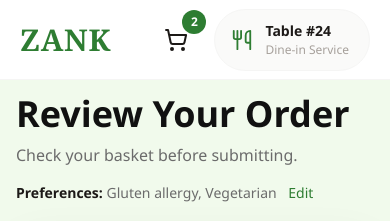
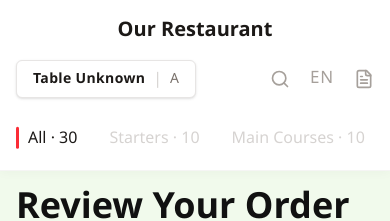
Before and after one commit to NangShuShanNa/https-github.com-nangshushanna-zanz-restaurant-chatbot, a Vue app: page /customer/cart in a window 390 px wide. Shown: the top 221 px of the page. Built offline with nearby package versions, Linux system fonts and the light colour scheme; no server answers.

Commit message:
implement mobile customer ordering views and session composables

```diff
--- a/src/components/TopBarCustomer.vue
+++ b/src/components/TopBarCustomer.vue
@@ -1,118 +1,283 @@
 <script setup>
-import { ref, onMounted, computed } from "vue";
-import { Globe2, ShoppingCart, Utensils } from "@lucide/vue";
-import AppLogo from "./AppLogo.vue";
+import { ref, computed, onMounted, watch, nextTick } from "vue";
+import { useRoute, useRouter } from "vue-router";
+import { supabase } from "../supabaseClient";
+// 💡 เพิ่มไอคอน X สำหรับปุ่มเคลียร์คำค้นหา
+import { Search, List, Bell, FileText, X } from "@lucide/vue";
 import { useAppState } from "../services/appState";
 
-defineProps({
-  cartCount: {
-    type: Number,
-    default: 0,
-  },
+const { state } = useAppState();
+const route = useRoute();
+const router = useRouter();
+
+const categoryContainer = ref(null);
+const restaurantName = ref(
+  route.query.restaurantName || state.restaurantName || "Loading...",
+);
+const tableNumber = computed(
+  () =>
+    route.query.tableId ||
+    state.tableNumber ||
+    localStorage.getItem("zank-table-number") ||
+    "Unknown",
+);
+const zone = ref("A");
+
+// --- 🌟 ระบบค้นหา (Search) 🌟 ---
+const isSearchOpen = ref(false);
+const searchInputRef = ref(null);
+
+if (state.searchQuery === undefined) {
+  state.searchQuery = "";
+}
+
+const toggleSearch = async () => {
+  isSearchOpen.value = !isSearchOpen.value;
+  if (isSearchOpen.value) {
+    await nextTick();
+    searchInputRef.value?.focus();
+  } else {
+    state.searchQuery = "";
+  }
+};
+// ---------------------------------
+
+// 💡 ตัวแปรควบคุมจุดสีแดง (เช็คว่ามีออเดอร์ที่ค้างอยู่หรือไม่)
+const hasActiveOrder = ref(false);
+
+onMounted(async () => {
+  state.language = "en"; // ตั้งค่าเริ่มต้นภาษา
+  state.selectedCategory = "All";
+
+  const restaurantId = route.query.restaurantId;
+  const tableId = route.query.tableId || state.tableNumber;
+
+  // 1. ตรวจสอบชื่อร้าน
+  if (restaurantId) {
+    try {
+      const { data, error } = await supabase
+        .from("profiles")
+        .select("restaurant_name")
+        .eq("restaurant_id", restaurantId)
+        .limit(1)
+        .maybeSingle();
+
+      if (error) throw error;
+
+      if (data && data.restaurant_name) {
+        restaurantName.value = data.restaurant_name;
+        state.restaurantName = data.restaurant_name;
+      } else {
+        restaurantName.value = "Our Restaurant";
+      }
+    } catch (error) {
+      console.error("Error fetching restaurant name:", error.message);
+      restaurantName.value = "Our Restaurant";
+    }
+  } else {
+    restaurantName.value = "Our Restaurant";
+  }
+
+  // 2. 💡 ตรวจสอบว่ามีออเดอร์ที่ค้างอยู่บนโต๊ะนี้ไหม เพื่อโชว์จุดสีแดง
+  if (tableId && tableId !== "Unknown") {
+    const { data: activeOrder } = await supabase
+      .from("orders")
+      .select("id")
+      .eq("table_number", tableId)
+      .in("status", ["pending", "cooking", "served"]) // หากมีสถานะเหล่านี้ ถือว่ายังมีออเดอร์ค้างอยู่
+      .limit(1)
+      .maybeSingle();
+
+    if (activeOrder) {
+      hasActiveOrder.value = true;
+    }
+  }
 });
 
-const searchQuery = defineModel({ type: String, default: "" });
+watch(
+  () => state.selectedCategory,
+  async (newCategory) => {
+    await nextTick();
+    if (categoryContainer.value) {
+      const activeBtn = categoryContainer.value.querySelector(
+        `[data-category="${newCategory}"]`,
+      );
+      if (activeBtn) {
+        activeBtn.scrollIntoView({
+          behavior: "smooth",
+          block: "nearest",
+          inline: "center",
+        });
+      }
+    }
+  },
+);
 
-const { state, toggleLanguage: baseToggleLanguage } = useAppState();
+const handleToggleLang = () => {
+  state.language = state.language === "en" ? "th" : "en";
+};
 
-const tableNumber = ref("24");
+const selectCategory = (categoryName) => {
+  state.selectedCategory = categoryName;
+};
 
-function handleToggleLanguage() {
-  baseToggleLanguage();
-  localStorage.setItem("zank-language", state.language);
-}
+const categoriesWithCount = computed(() => {
+  const items = state.menuItems || [];
+  const counts = items.reduce((acc, item) => {
+    const cat = item.category || "Other";
+    acc[cat] = (acc[cat] || 0) + 1;
+    return acc;
+  }, {});
 
-const tableLabel = computed(() => {
-  return state.language === "en"
-    ? `Table #${tableNumber.value}`
-    : `โต๊ะ #${tableNumber.value}`;
+  const result = Object.keys(counts).map((key) => ({
+    name: key,
+    count: counts[key],
+  }));
+
+  result.unshift({ name: "All", count: items.length });
+  return result;
 });
 
-async function fetchTableData() {
-  try {
-    const savedLanguage = localStorage.getItem("zank-language");
-    if (savedLanguage && state.language !== savedLanguage) {
-      state.language = savedLanguage;
-    }
+// 💡 แก้ไขฟังก์ชัน goToStatus เพื่อป้องกัน Error และไม่ให้มี Alert แจ้งเตือน
+const goToStatus = async () => {
+  const tableId = route.query.tableId;
 
-    tableNumber.value = "24";
-    localStorage.setItem("zank-table-number", "24");
+  // หากไม่มีโต๊ะ ให้หยุดทำงานไปเลยโดยไม่แจ้งเตือน
+  if (!tableId) return;
 
-  } catch (error) {
-    console.error("Error syncing table data:", error);
-  }
-}
+  // ค้นหาออเดอร์ล่าสุดของโต๊ะ
+  const { data, error } = await supabase
+    .from("orders")
+    .select("id")
+    .eq("table_number", tableId)
+    .order("created_at", { ascending: false })
+    .limit(1)
+    .maybeSingle();
 
-onMounted(() => {
-  fetchTableData();
-});
+  // หากเกิด error หรือไม่มี data (ไม่มีออเดอร์) ให้หยุดทำงานไปเลย
+  if (error || !data) return;
+
+  // ถ้ามีออเดอร์ ถึงจะทำการเปลี่ยนหน้าไป
+  router.push(`/customer/order-status/mobile/${tableId}`);
+};
 </script>
 
 <template>
   <header
-    class="sticky top-0 z-20 flex h-20 items-center justify-between border-b border-stone-100 bg-white/95 px-5 backdrop-blur"
+    class="sticky top-0 z-20 bg-white border-b border-stone-100 px-4 pt-4 pb-3 shadow-[0_2px_10px_rgba(0,0,0,0.03)]"
   >
-    <div class="flex items-center gap-4">
-      <AppLogo to="/customer/menu" />
+    <h1 class="text-center text-xl font-extrabold text-stone-900 mb-4">
+      {{ restaurantName }}
+    </h1>
+
+    <div class="flex items-center justify-between mb-4">
+      <div
+        class="flex items-center border border-stone-200 rounded-md px-4 py-1.5 bg-white shadow-sm"
+      >
+        <span class="text-stone-900 font-bold text-sm tracking-wide">
+          Table {{ tableNumber }}
+        </span>
+        <span class="mx-2 text-stone-300">|</span>
+        <span class="text-stone-500 font-medium text-sm"> {{ zone }}</span>
       </div>
 
-    <div class="flex items-center gap-4">
+      <div class="flex items-center gap-4 text-stone-400">
+        <div class="flex gap-4 text-stone-400 flex-shrink-0">
           <button
-        class="hidden items-center gap-2 rounded-full px-3 py-2 text-sm text-stone-700 transition hover:bg-pale sm:flex"
-        @click="handleToggleLanguage"
+            @click="toggleSearch"
+            class="hover:text-stone-800 transition-colors"
           >
-        <Globe2 :size="20" />
-        <span class="flex gap-1">
+            <Search :size="20" />
+          </button>
+        </div>
+
+        <button
+          @click="handleToggleLang"
+          class="text-stone-400 hover:text-stone-800 font-extrabold !text-[17px] transition-colors active:scale-95 uppercase tracking-wider px-1"
+        >
+          {{ state.language === "th" ? "TH" : "EN" }}
+        </button>
+
+        <!-- 💡 ปุ่มสถานะออเดอร์ -->
+        <button
+          @click="goToStatus"
+          class="relative hover:text-stone-800 transition-colors"
+        >
+          <FileText :size="20" />
+          <!-- 💡 จุดสีแดง: โชว์ก็ต่อเมื่อมีออเดอร์ค้างบนโต๊ะจริงๆ -->
+          <span
+            v-if="hasActiveOrder"
+            class="absolute -top-1 -right-1 w-2 h-2 bg-red-500 rounded-full"
+          ></span>
+        </button>
+      </div>
+    </div>
+
+    <!-- ช่องค้นหา -->
+    <div v-show="isSearchOpen" class="mb-3 transition-all duration-300">
+      <div class="relative flex items-center">
+        <Search class="absolute left-3 text-stone-400" :size="16" />
+        <input
+          ref="searchInputRef"
+          v-model="state.searchQuery"
+          type="text"
+          :placeholder="
+            state.language === 'th' ? 'ค้นหาเมนู...' : 'Search menu...'
+          "
+          class="w-full bg-stone-50 border border-stone-200 rounded-lg pl-9 pr-10 py-2 text-sm text-stone-900 focus:outline-none focus:border-stone-400 focus:ring-1 focus:ring-stone-400 transition-all"
+        />
+        <button
+          v-if="state.searchQuery"
+          @click="state.searchQuery = ''"
+          class="absolute right-3 text-stone-400 hover:text-stone-600 transition-colors"
+        >
+          <X :size="16" />
+        </button>
+      </div>
+    </div>
+
+    <!-- Category -->
+    <div class="flex items-center gap-4 pt-1">
+      <div
+        ref="categoryContainer"
+        class="flex items-center overflow-x-auto hide-scrollbar py-1 scroll-smooth"
+      >
+        <div class="flex gap-5">
+          <button
+            v-for="cat in categoriesWithCount"
+            :key="cat.name"
+            :data-category="cat.name"
+            @click="selectCategory(cat.name)"
+            :class="[
+              'relative pl-3 py-1 font-semibold text-sm whitespace-nowrap transition-all duration-200',
+              state.selectedCategory === cat.name
+                ? 'text-stone-900 before:absolute before:left-0 before:top-1/2 before:-translate-y-1/2 before:w-[3px] before:h-[70%] before:bg-red-500 before:rounded-full'
+                : 'text-stone-300 hover:text-stone-600',
+            ]"
+          >
+            {{ cat.name }}
             <span
               :class="
-              state.language === 'en'
-                ? 'font-black text-stone-900'
-                : 'font-normal text-stone-400'
+                state.selectedCategory === cat.name
+                  ? 'text-stone-900 font-medium'
+                  : 'text-stone-300'
               "
-            >EN</span
             >
-          <span class="text-stone-300">/</span>
-          <span
-            :class="
-              state.language === 'th'
-                ? 'font-black text-stone-900'
-                : 'font-normal text-stone-400'
-            "
-            >TH</span
-          >
+              · {{ cat.count }}
             </span>
           </button>
-
-      <RouterLink
-        to="/customer/cart"
-        class="relative z-30 inline-flex h-11 w-11 cursor-pointer items-center justify-center rounded-full text-stone-900 transition hover:bg-pale focus:outline-none focus:ring-2 focus:ring-brand/40"
-        :aria-label="state.language === 'en' ? 'Open cart' : 'เปิดตะกร้า'"
-        :title="state.language === 'en' ? 'Open cart' : 'เปิดตะกร้า'"
-      >
-        <ShoppingCart :size="24" />
-        <span
-          v-if="cartCount"
-          class="absolute -right-2 -top-2 grid h-6 w-6 place-items-center rounded-full bg-brand text-xs font-bold text-white"
-        >
-          {{ cartCount }}
-        </span>
-      </RouterLink>
-
-      <div
-        class="relative flex items-center gap-2 rounded-full border border-stone-100 p-3 pr-5 bg-stone-50"
-      >
-        <div class="rounded-full text-stone-600">
-          <Utensils :size="22" class="mx-1 text-brand" />
-        </div>
-        <div class="flex flex-col text-left leading-tight">
-          <span class="text-sm font-black text-stone-900">{{
-            tableLabel
-          }}</span>
-          <span class="text-xs font-medium text-stone-400">
-            {{ state.language === "en" ? "Dine-in Service" : "ทานที่ร้าน" }}
-          </span>
         </div>
       </div>
     </div>
   </header>
 </template>
+
+<style scoped>
+.hide-scrollbar::-webkit-scrollbar {
+  display: none;
+}
+.hide-scrollbar {
+  -ms-overflow-style: none;
+  scrollbar-width: none;
+}
+</style>
```
Lines whose indentation alone changed are shown as unchanged.
